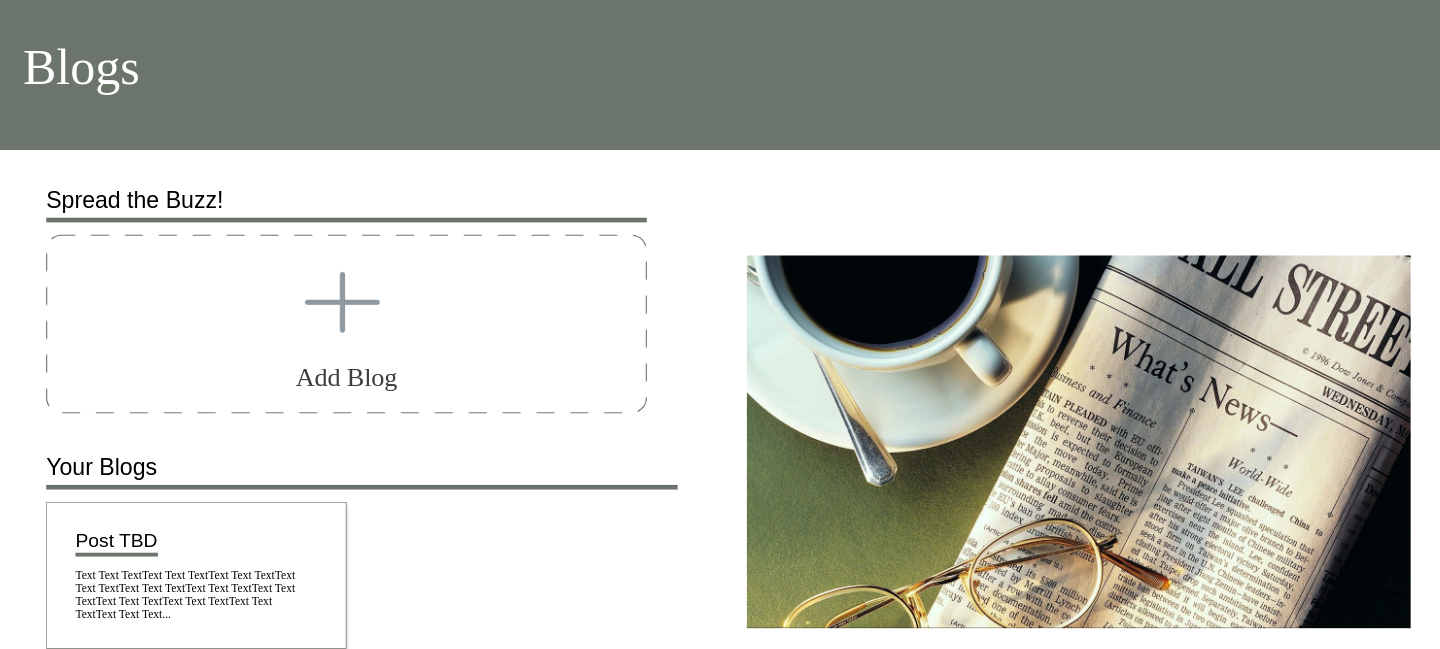
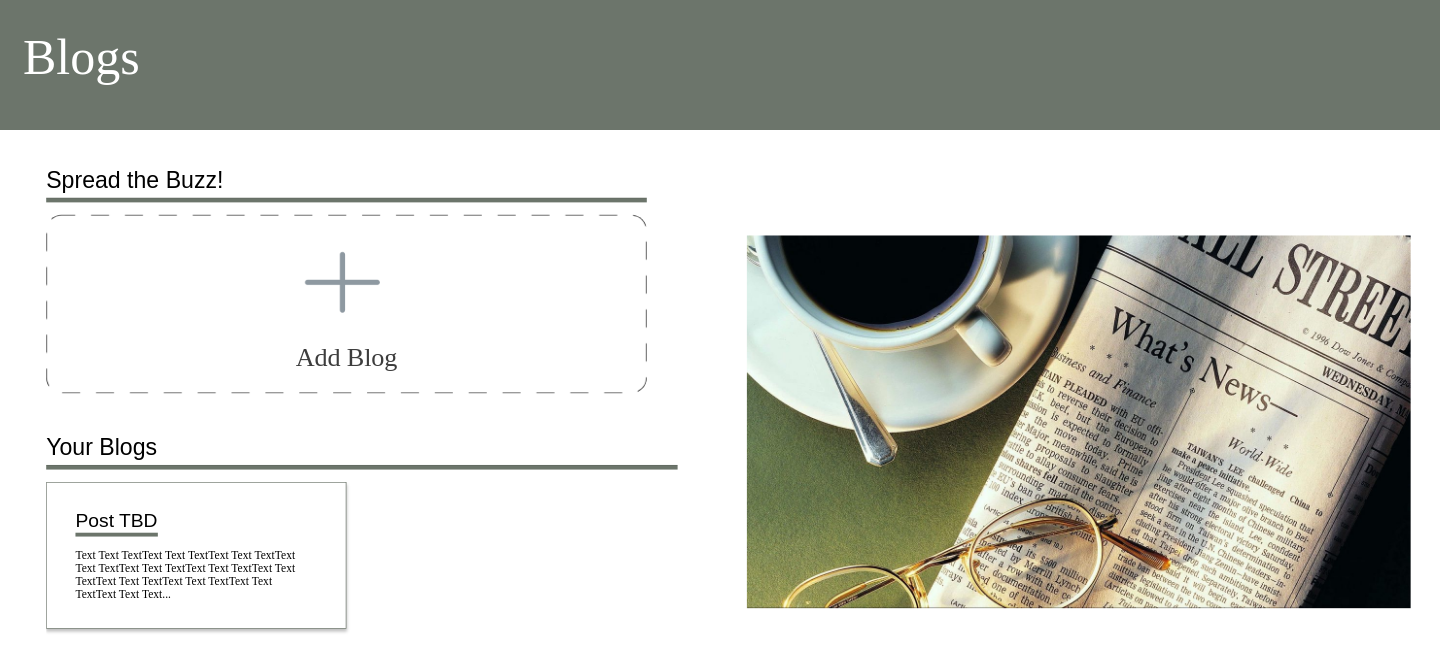
Before and after one commit to kprose07/ProjectTwo, a Flask app: template server/templates/Blogs.html in a window 1440 px wide. Shown: the part 80-729 px from the top of the page. Run offline with Flask 3, Linux system fonts and the light colour scheme; the template is opened without the code that fills it, so the values that code supplies are empty; some libraries are stand-ins or nearby versions.

Commit message:
Finished 90%

```diff
--- a/server/static/blogs.css
+++ b/server/static/blogs.css
@@ -3,7 +3,7 @@
 }
 .page_header{
     width:100%;
-    height: 150px;
+    height: 130px;
     background-color: var(--section_break);
     display: flex;
     flex-direction: column;
@@ -19,6 +19,7 @@
 margin-left:23px
 
 }
+
 .blog_container{
     display: flex;
     flex-direction: row;
```
